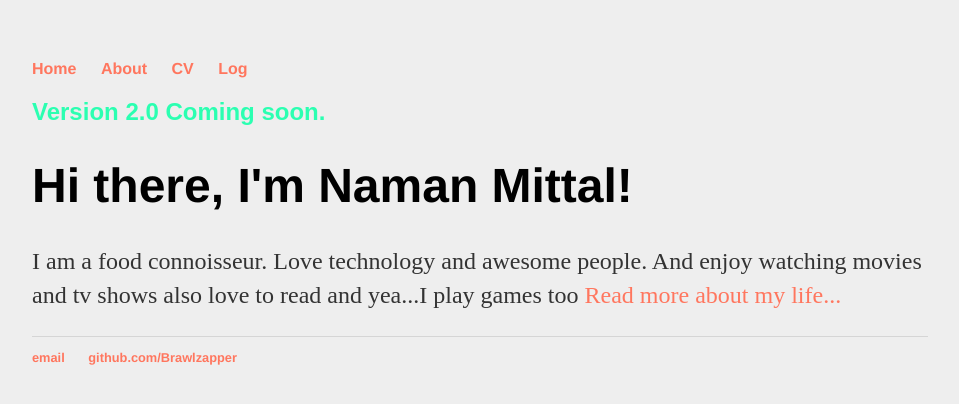
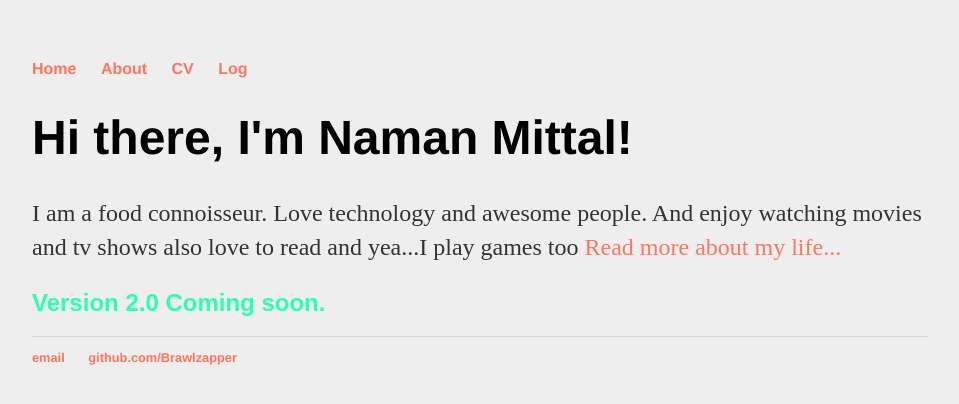
Before and after one commit to Brawlzapper/brawlzapper.github.io, a Jekyll site: the page built from index.html, in a window 1280 px wide. Shown: the top 404 px of the page, without its empty margins (160-1119 px from the left). Built offline with Jekyll 4.4.1, drawn with Linux system fonts in a browser that asks for light colours; part of the change alters nothing that is shown.

```diff
--- a/index.html
+++ b/index.html
@@ -3,7 +3,9 @@ layout: default
 title: Naman Mittal, About Me
 ---
 <div class="blurb">
+	<h1>Hi there, I'm Naman Mittal!</h1>
+	<p> I am a food connoisseur. Love technology and awesome people. And enjoy watching movies and tv shows also love to read and yea...I play games too  <a href="/about">Read more about my life...</a>
+	</p>
 	<h2>Version 2.0 Coming soon.</h2>
-	<h1>Hi there, I'm Naman Mittal!</h1>
-	<p> I am a food connoisseur. Love technology and awesome people. And enjoy watching movies and tv shows also love to read and yea...I play games too  <a href="/about">Read more about my life...</a></p>
+
 </div><!-- /.blurb -->
```
